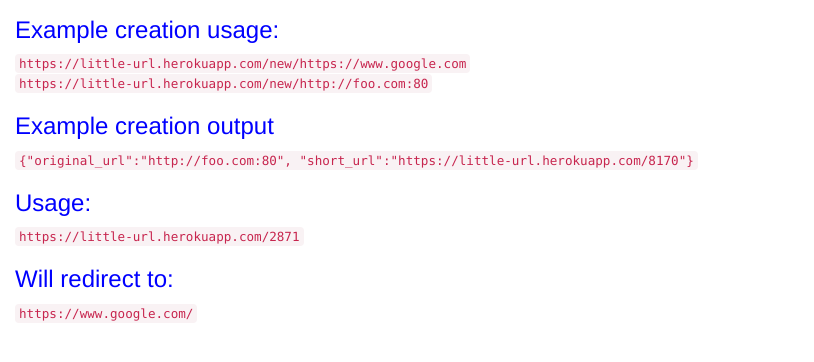
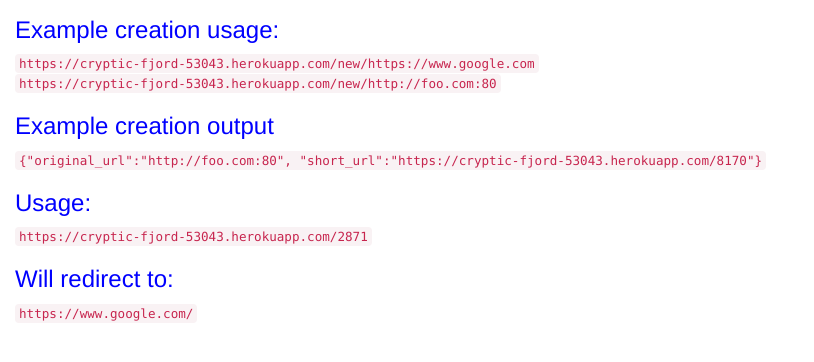
Before and after one commit to cjthoma1/url-shortener-microservice, a website: page client/index.html in a window 1280 px wide. Shown: the part 56-418 px from the top of the page, without its empty margins (0-814 px from the left). Drawn offline with nearby package versions, Linux system fonts and the light colour scheme.

Commit message:
Changed links to index

```diff
--- a/client/index.html
+++ b/client/index.html
@@ -11,12 +11,12 @@
             <h2>Url-Shortener-Microservice</h3>
 
            <h3>Example creation usage:</h3>
-           <code>https://little-url.herokuapp.com/new/https://www.google.com</code><br/>
-           <code>https://little-url.herokuapp.com/new/http://foo.com:80</code>
+           <code>https://cryptic-fjord-53043.herokuapp.com/new/https://www.google.com</code><br/>
+           <code>https://cryptic-fjord-53043.herokuapp.com/new/http://foo.com:80</code>
            <h3>Example creation output</h3>
-           <code>{"original_url":"http://foo.com:80", "short_url":"https://little-url.herokuapp.com/8170"}</code>
+           <code>{"original_url":"http://foo.com:80", "short_url":"https://cryptic-fjord-53043.herokuapp.com/8170"}</code>
            <h3>Usage:</h3>
-           <code>https://little-url.herokuapp.com/2871</code>
+           <code>https://cryptic-fjord-53043.herokuapp.com/2871</code>
            <h3>Will redirect to:</h3>
            <code>https://www.google.com/</code>
 
```
